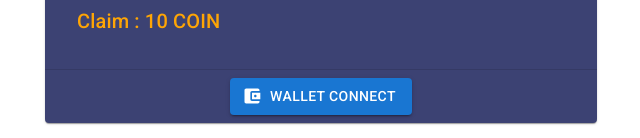
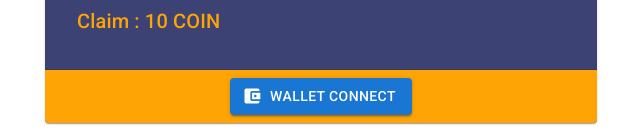
Before and after one commit to ashrafolarinoye/airdrop-build, a React (Create React App) app: page / in a window 1280 px wide. Shown: the part 659-797 px from the top of the page, without its empty margins (319-959 px from the left). Built offline with nearby package versions, Linux system fonts and the light colour scheme.

Commit message:
btn color

```diff
--- a/src/App.js
+++ b/src/App.js
@@ -124,7 +124,7 @@ function App() {
         </Typography>
       </CardContent>
       <Divider />
-      <CardActions style={{justifyContent: 'center'}}>
+      <CardActions style={{justifyContent: 'center', backgroundColor: "#fea505"}}>
           {currentAccount ? airdropButton() : connectWalletButton()}
       </CardActions>
 
```
